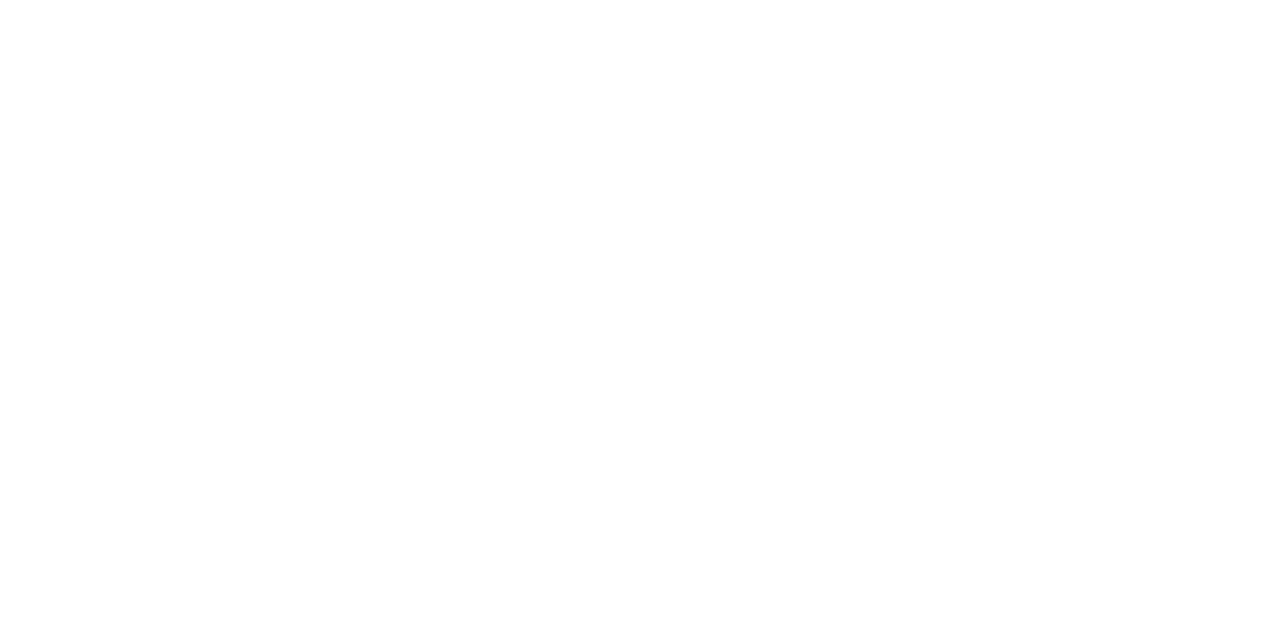
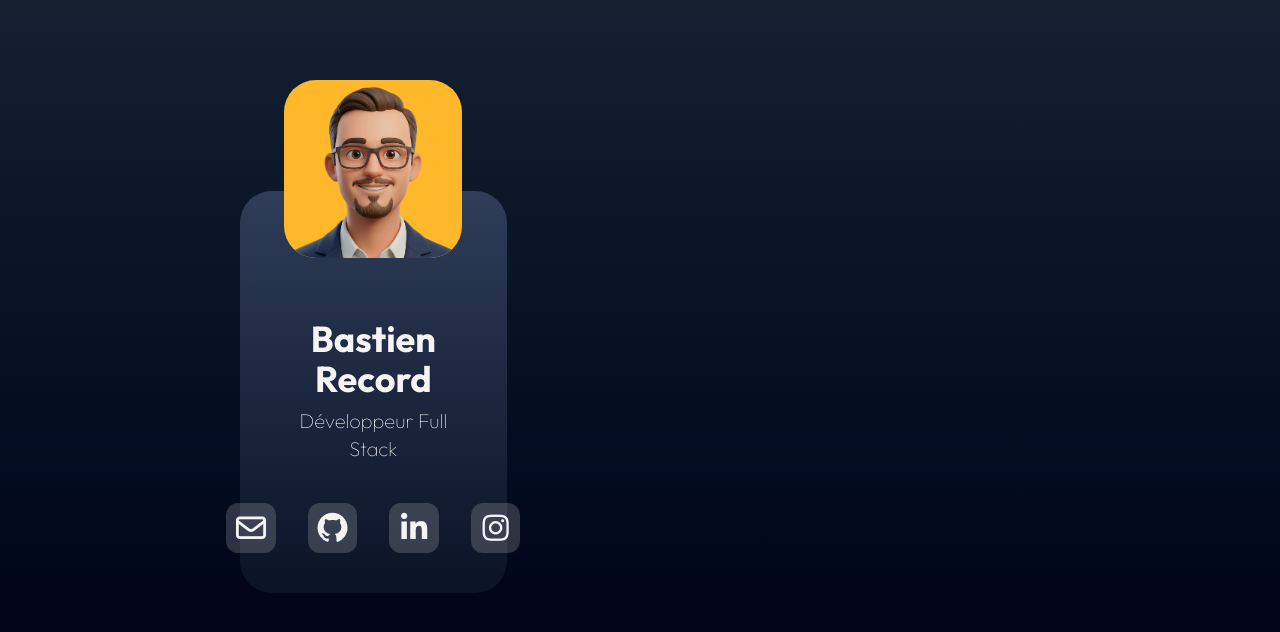
Before and after one commit to bastos-rcd/bastos-rcd.github.io, a React (Vite) app: page / in a window 1280 px wide. Shown: the top 632 px of the page. Built offline with nearby package versions, Linux system fonts and the light colour scheme; a web font is replaced by a local one.

Commit message:
feat: profile

```diff
--- a/src/app.tsx
+++ b/src/app.tsx
@@ -1,3 +1,9 @@
+import { Profile } from '@/components/profile/profile'
+
 export function App() {
-	return <></>
+	return (
+		<div className="flex h-dvh max-h-dvh flex-col gap-4 bg-linear-0 from-(--bg-bottom) to-(--bg-top) px-8 pt-20 md:flex-row md:px-60 md:pb-20">
+			<Profile />
+		</div>
+	)
 }
--- /dev/null
+++ b/src/components/profile/profile-item.tsx
@@ -0,0 +1,15 @@
+interface Props {
+	icon: string
+	action: () => void
+}
+
+export function ProfileItem(props: Props) {
+	return (
+		<button
+			className="flex aspect-square cursor-pointer items-center justify-center rounded-xl bg-(--grey)/20 p-1.5 transition-transform hover:scale-105"
+			onClick={props.action}
+		>
+			<i className={props.icon} style={{ fontSize: 30 }}></i>
+		</button>
+	)
+}
--- /dev/null
+++ b/src/components/profile/profile-list.tsx
@@ -0,0 +1,37 @@
+import { ProfileItem } from '@/components/profile/profile-item'
+
+export function ProfileList() {
+	return (
+		<div className="flex flex-row justify-center gap-8">
+			<ProfileItem
+				icon="fa-regular fa-envelope"
+				action={() => {
+					navigator.clipboard.writeText('record.bastien@gmail.com').then(() => {
+						alert('Email copié !')
+					})
+				}}
+			/>
+
+			<ProfileItem
+				icon="fa-brands fa-github"
+				action={() => {
+					window.open('https://github.com/bastos-rcd', '_blank')
+				}}
+			/>
+
+			<ProfileItem
+				icon="fa-brands fa-linkedin-in"
+				action={() => {
+					window.open('https://www.linkedin.com/in/bastien-record', '_blank')
+				}}
+			/>
+
+			<ProfileItem
+				icon="fa-brands fa-instagram"
+				action={() => {
+					window.open('https://www.instagram.com/bastos_rcd', '_blank')
+				}}
+			/>
+		</div>
+	)
+}
--- /dev/null
+++ b/src/components/profile/profile.tsx
@@ -0,0 +1,21 @@
+import { ProfileList } from '@/components/profile/profile-list'
+
+export function Profile() {
+	return (
+		<div className="flex w-full flex-col items-center md:w-1/3">
+			<div className="z-10 w-1/2 rounded-4xl bg-(--yellow) md:w-2/3">
+				<img className="rounded-4xl" src="/profile.webp" />
+			</div>
+
+			<div className="mt-[-25%] w-full space-y-10 rounded-4xl bg-linear-0 from-(--blue-dark) to-(--blue-light) p-10 pt-40 text-center md:pt-32">
+				<div className="space-y-2">
+					<h1 className="text-4xl font-bold">Bastien Record</h1>
+
+					<h2 className="text-xl font-thin">Développeur Full Stack</h2>
+				</div>
+
+				<ProfileList />
+			</div>
+		</div>
+	)
+}
--- a/src/main.css
+++ b/src/main.css
@@ -2,14 +2,16 @@
 @import 'tailwindcss';
 
 :root {
+	--bg-top: #142131;
+	--bg-bottom: #000113;
+
 	--black: #09090b;
 	--white: #f4f4f5;
 
-	--red: #f87171;
-	--yellow: #fdba74;
-	--green: #6ee7b7;
-	--blue: #60a5fa;
-	--violet: #e879f9;
+	--yellow: #ffb829;
+	--blue-light: #2f3d59;
+	--blue-dark: #0b1326;
+	--grey: #d9d9d9;
 }
 
 html,
@@ -24,25 +26,9 @@
 	font-size: 16px;
 }
 
-h1 {
-	font-size: 28px;
-}
-
-h2 {
-	font-size: 20px;
-}
-
 @media (max-width: 640px) {
 	html,
 	body {
 		font-size: 12px;
 	}
-
-	h1 {
-		font-size: 24px;
-	}
-
-	h2 {
-		font-size: 16px;
-	}
 }
```
Also changed, not shown: package.json (indentation only), public/profile.webp (added).
